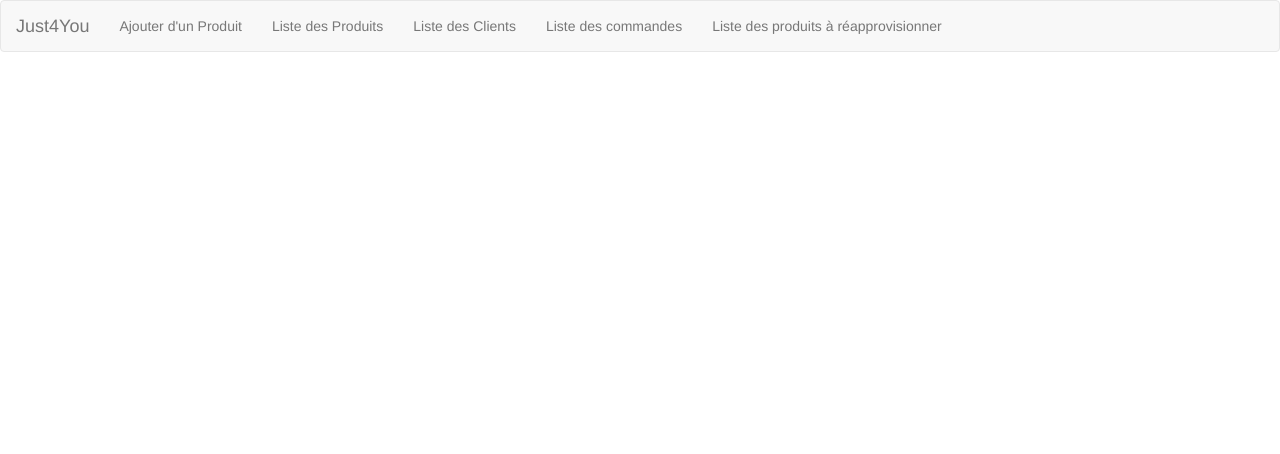
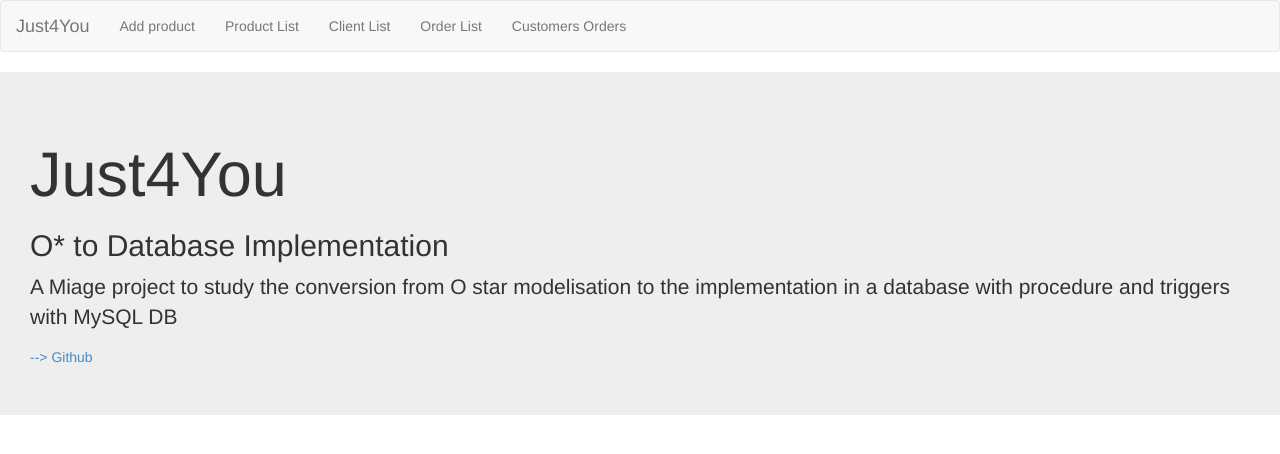
Before and after one commit to amineamanzou/IngeSI-OstarToImplementation, a PHP site: page / in a window 1280 px wide. Shown: the top 454 px of the page. Run offline with PHP 8.4, Linux system fonts and the light colour scheme.

Commit message:
Adding a header template

```diff
--- a/header.php
+++ b/header.php
@@ -1,5 +1,3 @@
-<meta content="text/html; charset=UTF-8" http-equiv="Content-Type">
-<link rel="stylesheet" type="text/css" href="css/bootstrap.min.css"/>
 <nav class="navbar navbar-default" role="navigation">
 	<div class="container-fluid">
 		<div class="navbar-header">
@@ -8,11 +6,11 @@
 
 		<div class="collapse navbar-collapse" id="bs-example-navbar-collapse-1">
 			<ul class="nav navbar-nav">
-				<li><a href="formulaire_produit.php">Ajouter d'un Produit</a></li>
-				<li><a href="liste_produit.php">Liste des Produits</a></li>
-				<li><a href="liste_client.php">Liste des Clients</a></li>
-			    <li><a href="liste_commande.php">Liste des commandes</a></li>
-			    <li><a href="liste_reapprovisionnement.php">Liste des produits à réapprovisionner</a></li>
+				<li><a href="/pages/newProduct.php">Add product</a></li>
+				<li><a href="/pages/productList.php">Product List</a></li>
+				<li><a href="/pages/clientList.php">Client List</a></li>
+			    <li><a href="/pages/orderList.php">Order List</a></li>
+			    <li><a href="/pages/reorderList.php">Customers Orders</a></li>
 			</ul>
 		</div><!-- /.navbar-collapse -->
 	</div><!-- /.container-fluid -->
--- a/index.php
+++ b/index.php
@@ -1,10 +1,22 @@
+<?php
+    include("db_function.php");
+    connectDb();
+?>
 <html>
 	<head>
-		<title>Création de produit</title>
+		<title><?php $title ?></title>
+		<meta content="text/html; charset=UTF-8" http-equiv="Content-Type">
+        <link rel="stylesheet" type="text/css" href="css/bootstrap.min.css"/>
 	</head>
 	<body>
 		<?php
 	   		include("header.php");
 		?>
-	</body>
+		<div class="jumbotron">
+            <h1>Just4You</h1>
+            <h2>O* to Database Implementation</h2>
+            <p>A Miage project to study the conversion from O star modelisation to the implementation in a database with procedure and triggers with MySQL DB</p>
+            <a href="https://github.com/amineamanzou/IngeSI-OstarToImplementation">--> Github</a>
+        </div>
+    </body>
 </html>
```
